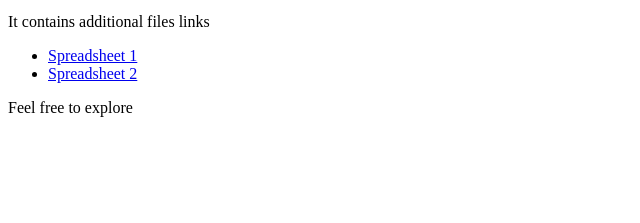
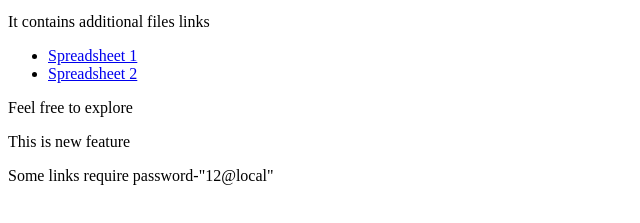
Before and after one commit to devshanuuu/localrepo2, a plain HTML site: page index.html in a window 1280 px wide. Shown: the part 87-310 px from the top of the page, without its empty margins (0-640 px from the left). Drawn offline with Linux system fonts and the light colour scheme.

Commit message:
Added new feature

```diff
--- a/index.html
+++ b/index.html
@@ -9,6 +9,8 @@
                 <li><a href ="https://docs.google.com/spreadsheets/d/1pdZ5preKbMdQi3jvHUJ4n0ZJeIXy3Lt-MPLR34yolwI/edit?gid=0#gid=0">Spreadsheet 2</a></li>
             </ul>
             <p>Feel free to explore</p>
+            <p>This is new feature</p>
+            <p>Some links require password-"12@local"</p>
         </div>
     </body>
 </html>
```
